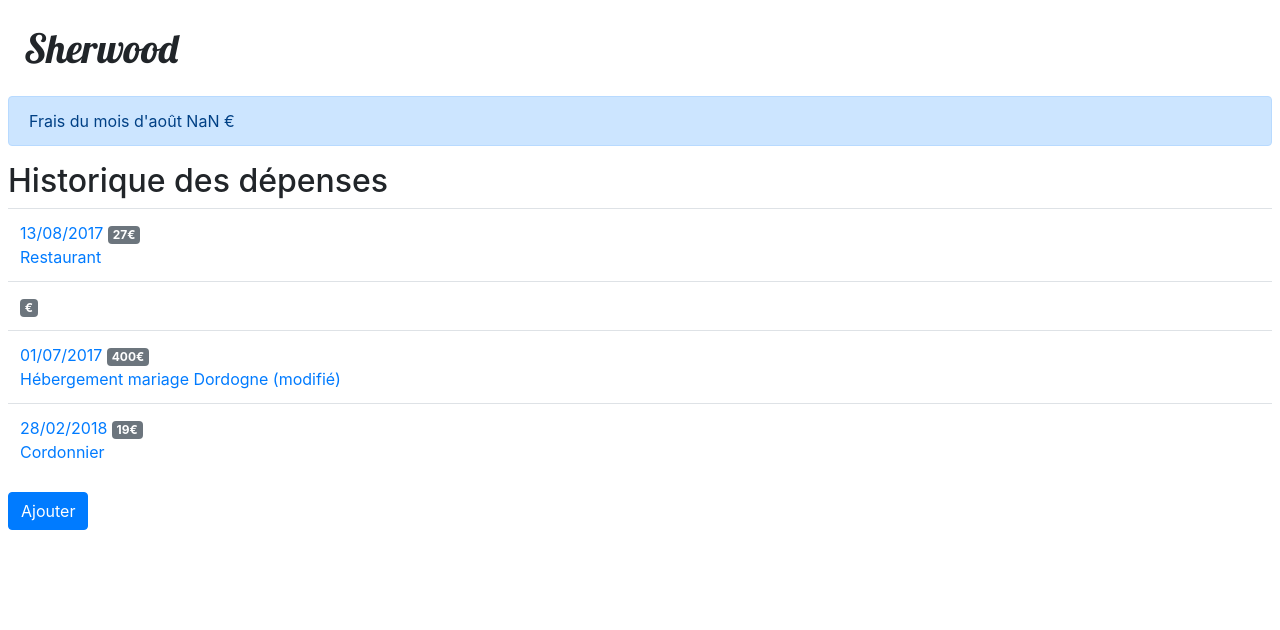
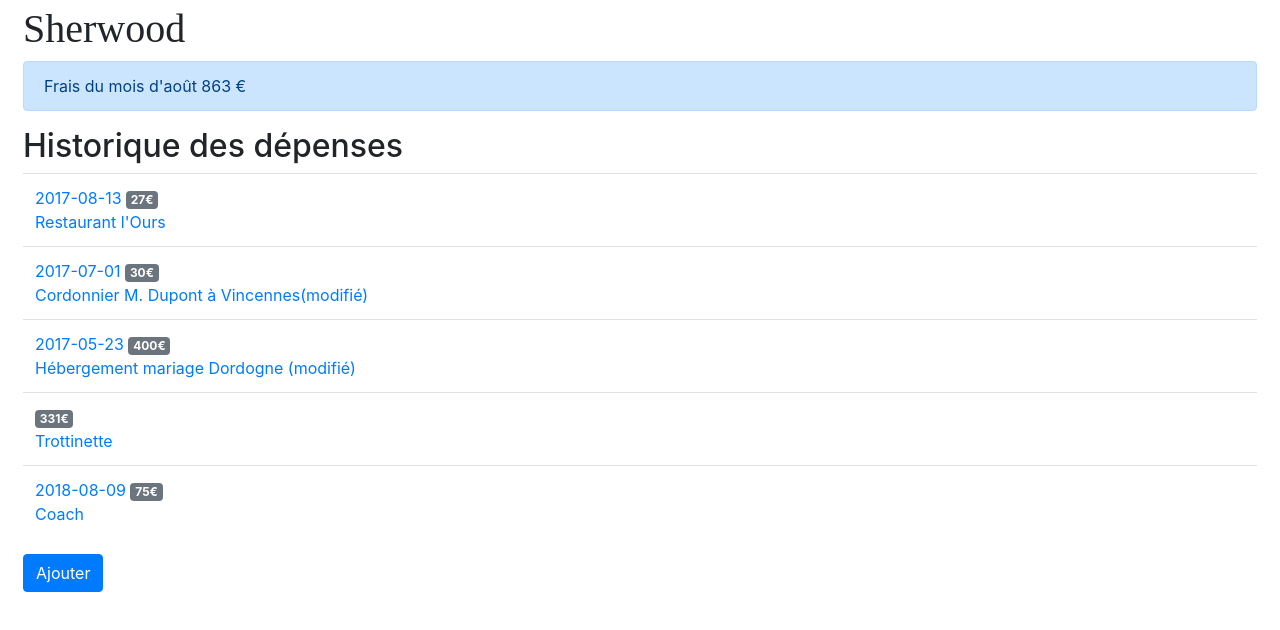
Before and after one commit to pom421/sherwood-react, a React (Create React App) app: page / in a window 1280 px wide. Shown: the top 630 px of the page. Built offline with nearby package versions, Linux system fonts and the light colour scheme; data requests are answered from the project's data file.

Commit message:
correction problème redirection + L'update ne fonctionne pas avec FormData, utilisation d'un body en JSON à la place + suppression de CostsUI qui n'apporte rien + gestion de fetch des costs dans IndexPage et plus dans App

```diff
--- a/public/index.html
+++ b/public/index.html
@@ -10,9 +10,6 @@
     -->
     <link rel="manifest" href="%PUBLIC_URL%/manifest.json">
     <link rel="shortcut icon" href="%PUBLIC_URL%/favicon.ico">
-
-
-    <link href="https://fonts.googleapis.com/css?family=Lobster" rel="stylesheet">
 
     <!--
       Notice the use of %PUBLIC_URL% in the tags above.
--- a/server/db.json
+++ b/server/db.json
@@ -2,24 +2,35 @@
   "costs": [
     {
       "id": 1,
-      "date": "13/08/2017",
+      "date": "2017-08-13",
       "amount": "27",
-      "reason": "Restaurant"
+      "reason": "Restaurant l'Ours",
+      "redirect": false
     },
     {
-      "id": 2
+      "id": 2,
+      "date": "2017-07-01",
+      "amount": "30",
+      "reason": "Cordonnier M. Dupont à Vincennes(modifié)"
     },
     {
       "id": 3,
-      "date": "01/07/2017",
+      "date": "2017-05-23",
       "amount": "400",
       "reason": "Hébergement mariage Dordogne (modifié)"
     },
     {
-      "date": "28/02/2018",
-      "amount": 19,
-      "reason": "Cordonnier",
-      "id": 4
+      "id": 4,
+      "amount": "331",
+      "reason": "Trottinette",
+      "redirect": false
+    },
+    {
+      "id": 6,
+      "date": "2018-08-09",
+      "amount": "75",
+      "reason": "Coach",
+      "redirect": false
     }
   ]
 }
--- a/src/API.js
+++ b/src/API.js
@@ -1,43 +1,37 @@
 const URL = "http://localhost:3001/costs"
 
-const getCosts = () => {
+const getAllCosts = () => {
    return fetch(URL, {
       method: "GET"
+   }).then(res => res.json())
+}
+
+const getCost = id => {
+   return fetch(URL + "/" + id, {
+      method: "GET"
+   }).then(res => res.json())
+}
+
+const updateCost = cost => {
+   return fetch(`${URL}/${cost.id}`, {
+      method: "PUT",
+      body: JSON.stringify(cost),
+      headers: { "Content-type": "application/json" }
+   }).then(res => res.json())
+}
+
+const addCost = cost => {
+   return fetch(URL, {
+      method: "POST",
+      body: JSON.stringify(cost),
+      headers: { "Content-Type": "application/json" }
+   }).then(res => res.json())
+}
+
+const deleteCost = id => {
+   return fetch(`${URL}/${id}`, {
+      method: "DELETE"
    })
 }
 
-const getCost = id => {
-   //const arr = COSTS.filter( c => c.id === +id)
-
-   return fetch(URL + "/" + id, {
-      method: "GET"
-   })
-}
-
-const updateCost = cost => {
-   const formData = new FormData()
-   formData.append("date", cost.date)
-   formData.append("amount", cost.amount)
-   formData.append("reason", cost.reason)
-
-   return fetch(URL + "/" + cost.id, {
-      method: "PUT",
-      body: formData
-   }).then(response => response.json())
-}
-
-const addCost = cost => {
-   const formData = new FormData()
-   formData.append("date", cost.date)
-   formData.append("amount", cost.amount)
-   formData.append("reason", cost.reason)
-
-   return fetch(URL, {
-      method: "POST",
-      body: formData
-   }).then(response => response.json())
-}
-
-console.log("CHARGEMENT XXX")
-
-export { getCosts, getCost, updateCost, addCost }
+export { getAllCosts, getCost, updateCost, addCost, deleteCost }
--- a/src/App.js
+++ b/src/App.js
@@ -4,36 +4,11 @@ import { BrowserRouter as Router, Route, Switch } from "react-router-dom"
 import DetailPage from "./pages/DetailPage"
 import IndexPage from "./pages/IndexPage"
 
-import { getCosts } from "./API"
-
 //import logo from './img/logo.svg';
 import "./css/App.css"
 import "bootstrap/dist/css/bootstrap.min.css"
 
 class App extends Component {
-   constructor(props) {
-      super(props)
-
-      this.state = {
-         costs: []
-      }
-   }
-
-   componentDidMount() {
-      this.updateCosts()
-   }
-
-   updateCosts() {
-      getCosts()
-         .then(res => res.json())
-         .then(response => {
-            console.log("Success:", response)
-            this.setState({
-               costs: response
-            })
-         })
-         .catch(error => console.error("Error:", error))
-   }
 
    render() {
 
@@ -41,7 +16,8 @@ class App extends Component {
          <div>
             <Router>
                <Switch>
-                  <Route exact path="/" render={() => <IndexPage costs={this.state.costs} />} />
+                  {/* <Route exact path="/" render={() => <IndexPage costs={this.state.costs} />} /> */}
+                  <Route exact path="/" component={IndexPage} />
                   <Route exact path="/detail" component={DetailPage} />
                   <Route path="/detail/:id" component={DetailPage} />
                </Switch>
--- a/src/components/Banner.js
+++ b/src/components/Banner.js
@@ -4,7 +4,7 @@ export default class Banner extends Component {
   render() {
      return (
         <div>
-           <h1 style={{ fontFamily: "Lobster" }} className="m-4">
+           <h1 style={{ fontFamily: "Lobster" }} className="ml-2">
               Sherwood
            </h1>
         </div>
--- a/src/components/CostsUI.js
+++ /dev/null
@@ -1,14 +0,0 @@
-import React, { Component } from "react"
-import MonthlyCostsSummary from "./MonthlyCostsSummary"
-import ListCostRows from "./ListCostRows"
-
-export default class CostsUI extends Component {
-   render() {
-      return (
-         <div>
-            <MonthlyCostsSummary costs={this.props.costs} />
-            <ListCostRows costs={this.props.costs} />
-         </div>
-      )
-   }
-}
--- a/src/components/MonthlyCostsSummary.js
+++ b/src/components/MonthlyCostsSummary.js
@@ -5,8 +5,10 @@ export default class MonthlyCostsSummary extends Component {
       const { costs } = this.props
 
       var sum = !costs
-        ? ""
-        : this.props.costs.map(cur => +cur.amount).reduce((curr, prev) => curr + prev, 0)
+         ? 0
+         : this.props.costs
+              .map(cur => (cur.amount ? +cur.amount : 0))
+              .reduce((curr, prev) => curr + prev, 0)
 
       return (
          <div className="alert alert-primary mx-2" role="alert">
--- a/src/index.css
+++ b/src/index.css
@@ -1,5 +1,5 @@
 body {
   margin: 0;
-  padding: 0;
+  padding: 5px 15px;
   font-family: sans-serif;
 }
--- a/src/index.js
+++ b/src/index.js
@@ -2,7 +2,5 @@ import React from "react"
 import ReactDOM from "react-dom"
 import "./index.css"
 import App from "./App"
-import registerServiceWorker from "./registerServiceWorker"
 
 ReactDOM.render(<App />, document.getElementById("root"))
-registerServiceWorker()
--- a/src/pages/IndexPage.js
+++ b/src/pages/IndexPage.js
@@ -1,14 +1,40 @@
 import React, { Component } from "react"
 import Banner from "../components/Banner"
-import CostsUI from "../components/CostsUI"
 import { Link } from "react-router-dom"
+import MonthlyCostsSummary from "../components/MonthlyCostsSummary"
+import ListCostRows from "../components/ListCostRows"
+import { getAllCosts } from "../API"
 
 export default class IndexPage extends Component {
+   constructor(props) {
+      super(props)
+
+      this.state = {
+         costs: []
+      }
+   }
+
+   componentDidMount() {
+      this.updateCosts()
+   }
+
+   updateCosts() {
+      getAllCosts()
+         .then(response => {
+            console.log("Success:", response)
+            this.setState({
+               costs: response
+            })
+         })
+         .catch(error => console.error("Error:", error))
+   }
+
    render() {
       return (
          <div>
             <Banner />
-            <CostsUI costs={this.props.costs} />
+            <MonthlyCostsSummary costs={this.state.costs} />
+            <ListCostRows costs={this.state.costs} />
             <Link to="/detail">
                <button type="button" className="btn btn-primary mx-2">
                   Ajouter
```
Also changed, not shown: src/components/DetailCost.js (+78 -32 lines), 2 other files (tests, documents, lock files or other folders). Lines whose indentation alone changed are shown as unchanged.
